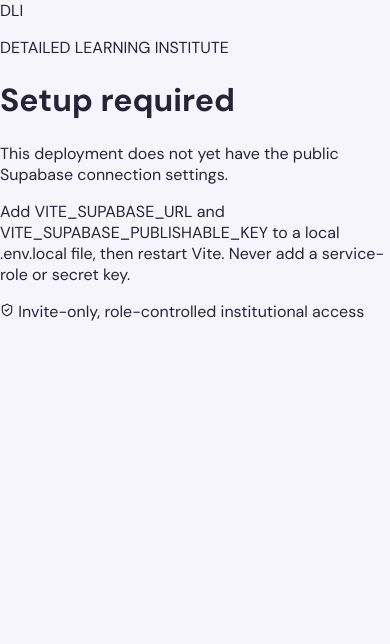
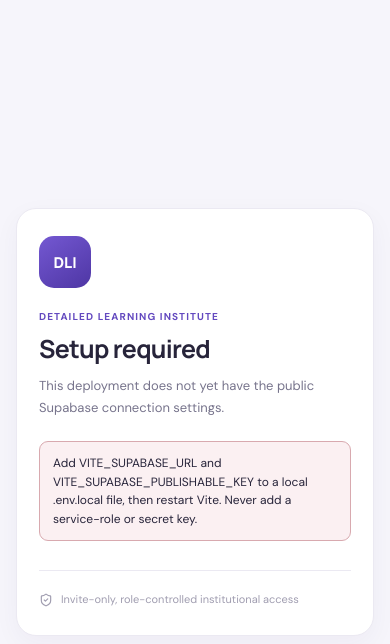
Before and after one commit to william-idam-inya/dli-platform, a React (Vite) app: page / in a window 390 px wide. Shown: the top 644 px of the page. Built offline with nearby package versions, Linux system fonts and the light colour scheme; no server answers.

Commit message:
style(auth): add responsive sign-in and account screens

```diff
--- a/src/styles.css
+++ b/src/styles.css
@@ -253,3 +253,41 @@ button:focus-visible, a:focus-visible { outline: 3px solid rgba(117, 91, 215, .3
 @media (prefers-reduced-motion: reduce) {
   *, *::before, *::after { scroll-behavior: auto !important; transition-duration: .01ms !important; animation-duration: .01ms !important; animation-iteration-count: 1 !important; }
 }
+
+/* Stage B — accessible authentication and account-security screens */
+.auth-frame { min-height: 100vh; display: grid; place-items: center; padding: 30px 16px; background: var(--bg); }
+.auth-panel { width: min(100%, 440px); padding: clamp(24px, 5vw, 40px); border: 1px solid var(--border); border-radius: 20px; background: var(--surface); box-shadow: var(--shadow); }
+.auth-mark { width: 52px; height: 52px; display: grid; place-items: center; border-radius: 15px; background: linear-gradient(145deg, #7458d2, #4e36a4); color: #fff; font-family: Manrope, sans-serif; font-size: 15px; font-weight: 800; }
+.auth-eyebrow { margin: 22px 0 8px; font-size: 10px; color: var(--purple); font-weight: 800; letter-spacing: 1.1px; }
+.auth-panel h1, .auth-denied h1 { margin: 0 0 9px; font-family: Manrope, sans-serif; font-size: clamp(24px, 5vw, 30px); letter-spacing: -.75px; }
+.auth-intro { margin: 0 0 23px; color: var(--muted); font-size: 13px; line-height: 1.65; }
+.auth-form { display: flex; flex-direction: column; gap: 9px; }
+.auth-form label { margin-top: 7px; font-size: 12px; font-weight: 700; }
+.auth-form input { width: 100%; height: 45px; padding: 0 13px; border: 1px solid var(--border); border-radius: 10px; background: var(--surface-soft); color: var(--text); font: inherit; font-size: 14px; }
+.auth-form input:focus-visible { outline: 2px solid var(--purple); outline-offset: 2px; }
+.auth-submit { display: inline-flex; align-items: center; justify-content: center; gap: 9px; width: 100%; min-height: 45px; margin-top: 16px; border: 0; border-radius: 10px; background: #694fbc; color: #fff; font-size: 13px; font-weight: 700; }
+.auth-submit:hover { background: #573ca9; }
+.auth-submit:disabled { cursor: not-allowed; opacity: .6; }
+.auth-links { display: flex; align-items: center; margin-top: 21px; font-size: 12px; color: var(--purple); font-weight: 700; }
+.auth-links a { display: inline-flex; align-items: center; gap: 7px; }
+.auth-links a:hover { text-decoration: underline; }
+.auth-helper { margin: 21px 0 0; color: var(--muted); font-size: 11px; line-height: 1.6; }
+.auth-note { display: flex; align-items: center; gap: 8px; margin: 29px 0 0; padding-top: 20px; border-top: 1px solid var(--border); color: var(--faint); font-size: 11px; line-height: 1.5; }
+.auth-feedback { padding: 12px 13px; border-radius: 9px; border: 1px solid var(--border); background: var(--surface-soft); color: var(--text); font-size: 12px; line-height: 1.55; }
+.auth-feedback.error { border-color: #d8a9af; background: color-mix(in srgb, #d45d6d 9%, var(--surface)); color: var(--text); }
+.auth-feedback.success { border-color: #9ec7ad; background: color-mix(in srgb, #42aa74 9%, var(--surface)); color: var(--text); }
+.auth-denied { max-width: 560px; margin: 80px auto; padding: 28px; text-align: center; }
+.auth-denied svg { color: var(--purple); }
+.auth-denied p { color: var(--muted); font-size: 13px; line-height: 1.6; }
+.security-form { max-width: 430px; margin-top: 23px; }
+.account-mini { display: inline-flex; align-items: center; gap: 9px; min-width: 0; }
+.account-mini-copy { display: flex; flex-direction: column; max-width: 150px; gap: 2px; }
+.account-mini-copy strong { overflow: hidden; text-overflow: ellipsis; white-space: nowrap; font-size: 11px; }
+.account-mini-copy small { font-size: 9px; color: var(--muted); }
+.roadmap-item.done .roadmap-marker { border-color: #d7eadf; background: #eef8f1; color: #4b936d; }
+.roadmap-state.done { color: #4b936d; font-weight: 700; }
+@media (max-width: 680px) {
+  .account-mini-copy { display: none; }
+  .auth-panel { padding: 27px 22px; }
+  .auth-panel h1 { font-size: 25px; }
+}
```
